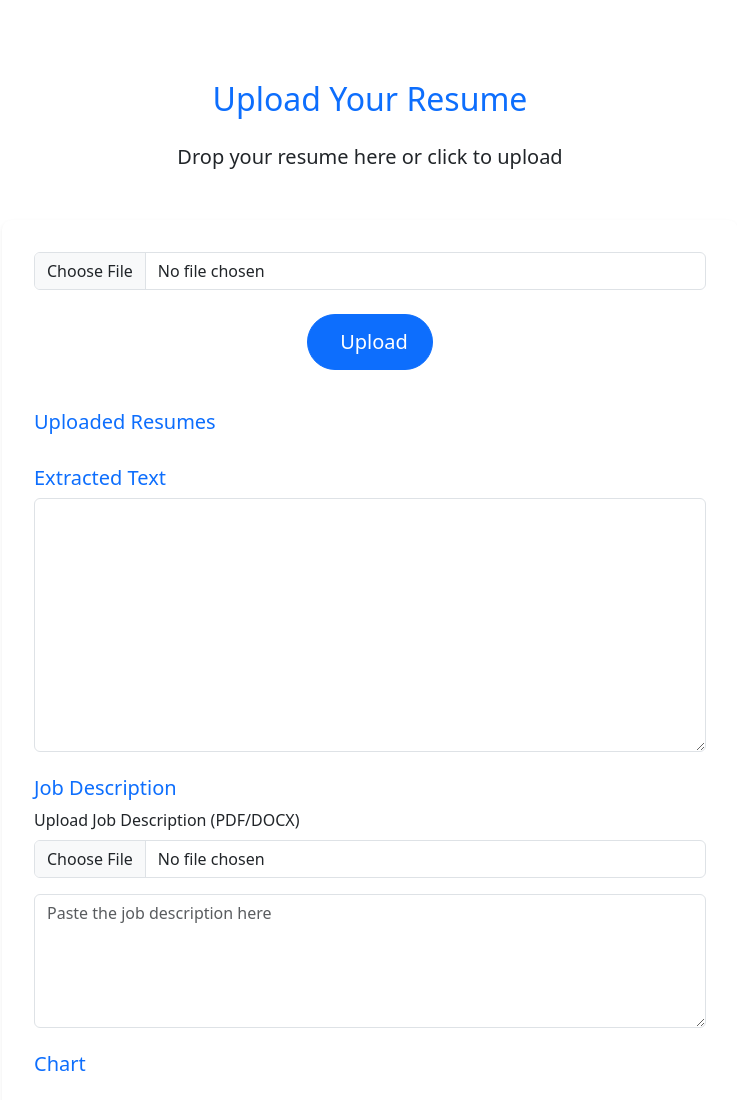
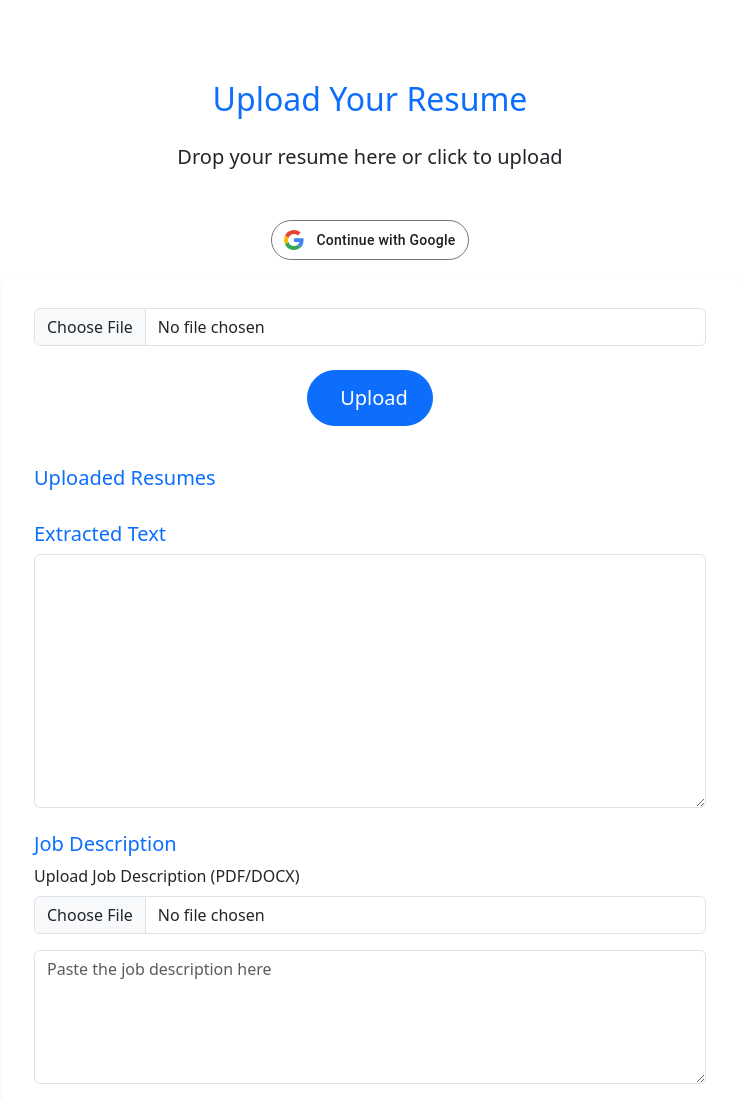
Before and after one commit to martin-anju/SIT725-Docker, a website with bundled scripts: page Project/public/index.html in a window 1280 px wide. Shown: the top 1100 px of the page, without its empty margins (270-1007 px from the left). Built offline with nearby package versions, Linux system fonts and the light colour scheme; some icons are missing.

Commit message:
Checkpoint: Google login working, logout not implemented yet

```diff
--- a/Project/public/css/styles.css
+++ b/Project/public/css/styles.css
@@ -85,3 +85,108 @@ main {
         height: 1.2rem;
     }
 }
+
+/* Continue with google css */
+.gsi-material-button {
+  -moz-user-select: none;
+  -webkit-user-select: none;
+  -ms-user-select: none;
+  -webkit-appearance: none;
+  background-color: WHITE;
+  background-image: none;
+  border: 1px solid #747775;
+  -webkit-border-radius: 20px;
+  border-radius: 20px;
+  -webkit-box-sizing: border-box;
+  box-sizing: border-box;
+  color: #1f1f1f;
+  cursor: pointer;
+  font-family: 'Roboto', arial, sans-serif;
+  font-size: 14px;
+  height: 40px;
+  letter-spacing: 0.25px;
+  outline: none;
+  overflow: hidden;
+  padding: 0 12px;
+  position: relative;
+  text-align: center;
+  -webkit-transition: background-color .218s, border-color .218s, box-shadow .218s;
+  transition: background-color .218s, border-color .218s, box-shadow .218s;
+  vertical-align: middle;
+  white-space: nowrap;
+  width: auto;
+  max-width: 400px;
+  min-width: min-content;
+}
+
+.gsi-material-button .gsi-material-button-icon {
+  height: 20px;
+  margin-right: 12px;
+  min-width: 20px;
+  width: 20px;
+}
+
+.gsi-material-button .gsi-material-button-content-wrapper {
+  -webkit-align-items: center;
+  align-items: center;
+  display: flex;
+  -webkit-flex-direction: row;
+  flex-direction: row;
+  -webkit-flex-wrap: nowrap;
+  flex-wrap: nowrap;
+  height: 100%;
+  justify-content: space-between;
+  position: relative;
+  width: 100%;
+}
+
+.gsi-material-button .gsi-material-button-contents {
+  -webkit-flex-grow: 1;
+  flex-grow: 1;
+  font-family: 'Roboto', arial, sans-serif;
+  font-weight: 500;
+  overflow: hidden;
+  text-overflow: ellipsis;
+  vertical-align: top;
+}
+
+.gsi-material-button .gsi-material-button-state {
+  -webkit-transition: opacity .218s;
+  transition: opacity .218s;
+  bottom: 0;
+  left: 0;
+  opacity: 0;
+  position: absolute;
+  right: 0;
+  top: 0;
+}
+
+.gsi-material-button:disabled {
+  cursor: default;
+  background-color: #ffffff61;
+  border-color: #1f1f1f1f;
+}
+
+.gsi-material-button:disabled .gsi-material-button-contents {
+  opacity: 38%;
+}
+
+.gsi-material-button:disabled .gsi-material-button-icon {
+  opacity: 38%;
+}
+
+.gsi-material-button:not(:disabled):active .gsi-material-button-state,
+.gsi-material-button:not(:disabled):focus .gsi-material-button-state {
+  background-color: #303030;
+  opacity: 12%;
+}
+
+.gsi-material-button:not(:disabled):hover {
+  -webkit-box-shadow: 0 1px 2px 0 rgba(60, 64, 67, .30), 0 1px 3px 1px rgba(60, 64, 67, .15);
+  box-shadow: 0 1px 2px 0 rgba(60, 64, 67, .30), 0 1px 3px 1px rgba(60, 64, 67, .15);
+}
+
+.gsi-material-button:not(:disabled):hover .gsi-material-button-state {
+  background-color: #303030;
+  opacity: 8%;
+}
--- a/Project/public/index.html
+++ b/Project/public/index.html
@@ -19,6 +19,22 @@
         <div class="col-12 text-center">
           <h2 class="text-primary mb-4">Upload Your Resume</h2>
           <p class="lead mb-5">Drop your resume here or click to upload</p>
+          <a href="/auth/google" class="gsi-material-button mb-3" style="display: inline-block; text-decoration: none;">
+              <div class="gsi-material-button-state"></div>
+              <div class="gsi-material-button-content-wrapper">
+                <div class="gsi-material-button-icon">
+                  <svg version="1.1" xmlns="http://www.w3.org/2000/svg" viewBox="0 0 48 48" xmlns:xlink="http://www.w3.org/1999/xlink" style="display: block;">
+                    <path fill="#EA4335" d="M24 9.5c3.54 0 6.71 1.22 9.21 3.6l6.85-6.85C35.9 2.38 30.47 0 24 0 14.62 0 6.51 5.38 2.56 13.22l7.98 6.19C12.43 13.72 17.74 9.5 24 9.5z"></path>
+                    <path fill="#4285F4" d="M46.98 24.55c0-1.57-.15-3.09-.38-4.55H24v9.02h12.94c-.58 2.96-2.26 5.48-4.78 7.18l7.73 6c4.51-4.18 7.09-10.36 7.09-17.65z"></path>
+                    <path fill="#FBBC05" d="M10.53 28.59c-.48-1.45-.76-2.99-.76-4.59s.27-3.14.76-4.59l-7.98-6.19C.92 16.46 0 20.12 0 24c0 3.88.92 7.54 2.56 10.78l7.97-6.19z"></path>
+                    <path fill="#34A853" d="M24 48c6.48 0 11.93-2.13 15.89-5.81l-7.73-6c-2.15 1.45-4.92 2.3-8.16 2.3-6.26 0-11.57-4.22-13.47-9.91l-7.98 6.19C6.51 42.62 14.62 48 24 48z"></path>
+                    <path fill="none" d="M0 0h48v48H0z"></path>
+                  </svg>
+                </div>
+                <span class="gsi-material-button-contents">Continue with Google</span>
+                <span style="display: none;">Continue with Google</span>
+              </div>
+          </a>
         </div>
       </div>
       <div class="row justify-content-center">
```
Also changed, not shown: Project/server.js (+71 -4 lines), 1 other file.
